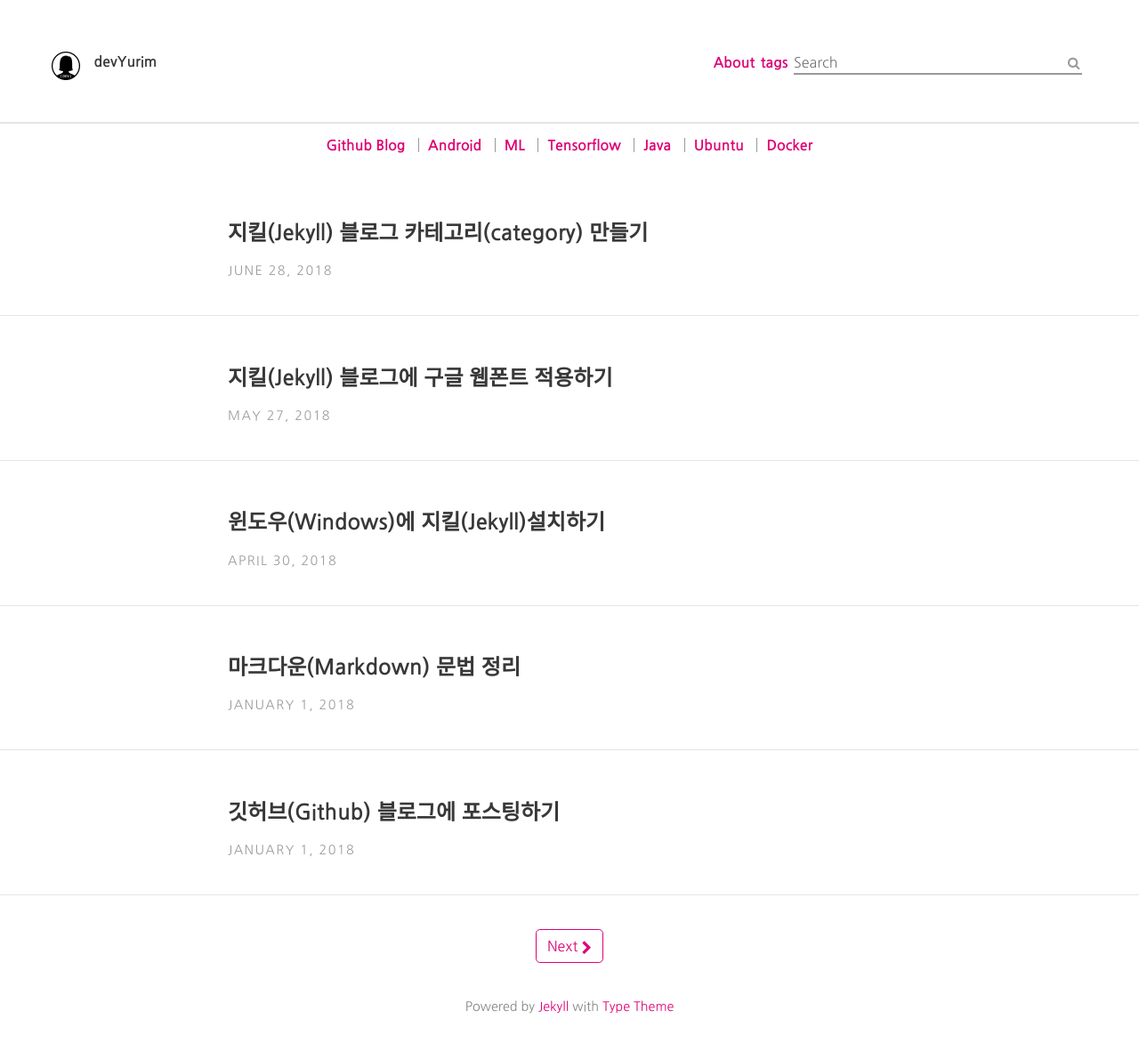
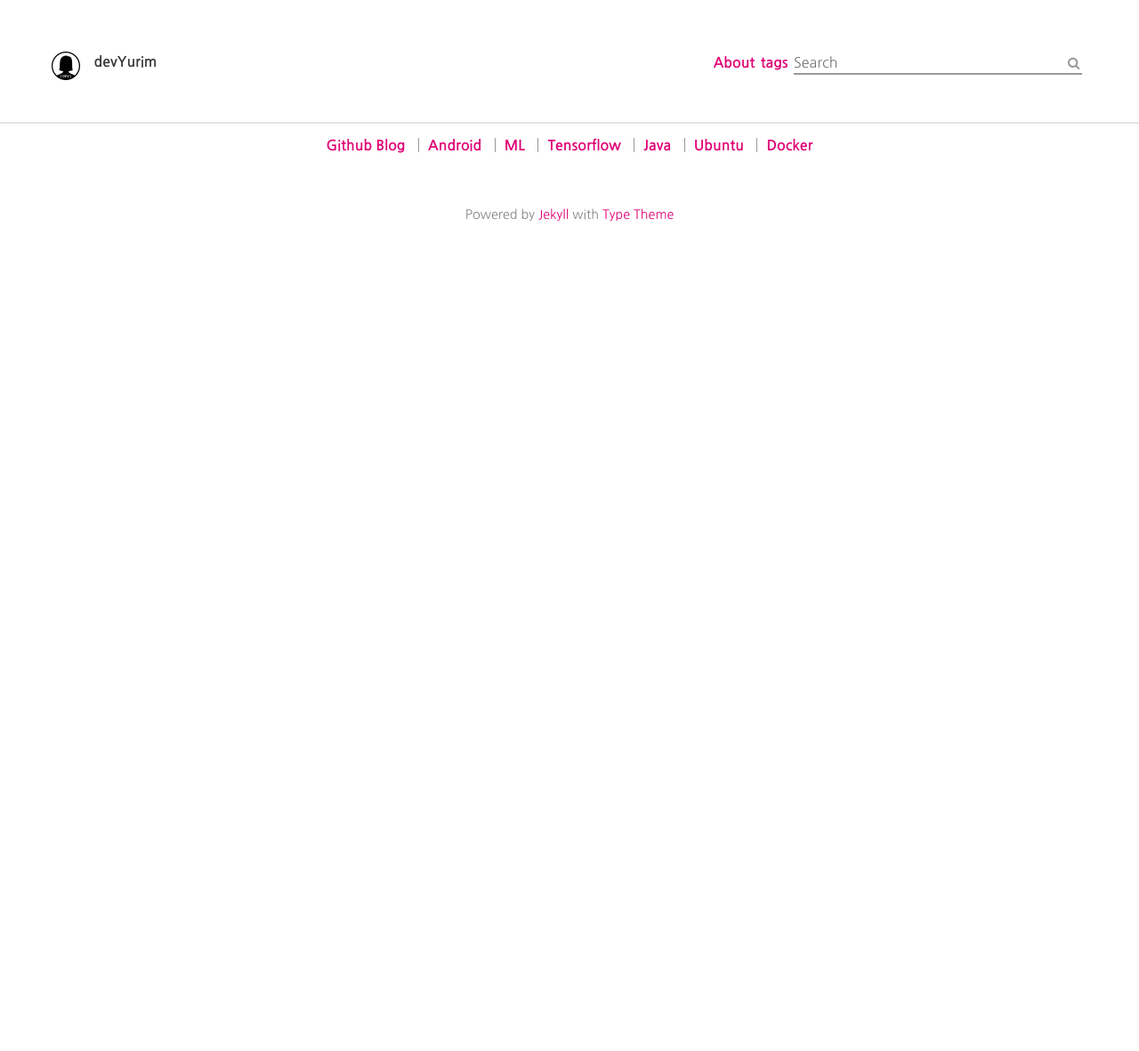
Before and after one commit to devYurim/devYurim.github.io, a Jekyll site: the page built from category/Github Blog/index.html, in a window 1280 px wide. Shown: the whole page at 89% size. Built offline with Jekyll 4.4.1, drawn with Linux system fonts in a browser that asks for light colours; nearby versions of some CDN libraries; comment, search, counter and statistics services are not loaded; after the commit the page ends 900 px from its top, so only the background shows below that.

Commit message:
fix page

```diff
--- a/_layouts/category.html
+++ b/_layouts/category.html
@@ -1,6 +1,9 @@
 ---
 layout: default
 ---
+{% unless page.content == '' %}
+  {{ content }}
+{% endunless %}
 
 <!-- Pagination is active -->
 {% assign paginator = page.paginator %}
--- a/category/Github Blog/index.html
+++ b/category/Github Blog/index.html
@@ -1,260 +1,3 @@
-<!DOCTYPE html>
-<html class="no-js">
-  <head>
-	<meta charset="utf-8">
-	<title>Github Blog | devYurim</title>
-	<meta name="description" content="developer blog">
-	<meta name="viewport" content="width=device-width, initial-scale=1">
-
-	<!-- CSS -->
-	<link rel="stylesheet" href="/assets/css/main.css">
-
-	<!--Favicon-->
-	<link rel="shortcut icon" href="/assets/favicon.ico" type="image/x-icon">
-
-	<!-- Canonical -->
-	<link rel="canonical" href="/category/Github+Blog/">
-
-	<!-- RSS -->
-	<link rel="alternate" type="application/atom+xml" title="devYurim" href="/feed.xml" />
-
-	<!-- Font Awesome -->
-	<link href="//maxcdn.bootstrapcdn.com/font-awesome/4.7.0/css/font-awesome.min.css" rel="stylesheet">
-
-	<!-- Google Fonts -->
-
-	<link href="https://fonts.googleapis.com/css?family=Nanum+Gothic:400,700" rel="stylesheet">
-
-
-	<!-- KaTeX -->
-
-	<link rel="stylesheet" href="//cdnjs.cloudflare.com/ajax/libs/KaTeX/0.8.3/katex.min.css">
-	<script src="//cdnjs.cloudflare.com/ajax/libs/KaTeX/0.8.3/katex.min.js"></script>
-
-
-	<!-- Google Analytics -->
-
-	<script>
-	(function(i,s,o,g,r,a,m){i['GoogleAnalyticsObject']=r;i[r]=i[r]||function(){
-	(i[r].q=i[r].q||[]).push(arguments)},i[r].l=1*new Date();a=s.createElement(o),
-	m=s.getElementsByTagName(o)[0];a.async=1;a.src=g;m.parentNode.insertBefore(a,m)
-	})(window,document,'script','//www.google-analytics.com/analytics.js','ga');
-
-	ga('create', 'UA-111748939-1', 'auto');
-	ga('send', 'pageview');
-	</script>
-
-</head>
-
-  <body>
-    <header class="site-header">
-	<div class="branding">
-
-		<a href="/">
-			<img class="avatar" src="/assets/img/blogmark.png" alt=""/>
-		</a>
-
-		<h1 class="site-title">
-			<a href="/">devYurim</a>
-		</h1>
-	</div>
-
-	<nav class="site-nav">
-		<ul>
-
-
-
-
-					<li>
-						<a class="page-link" href="/about/">
-							About
-						</a>
-					</li>
-
-
-
-
-
-
-
-
-
-
-
-
-
-
-
-
-
-
-
-
-
-					<li>
-						<a class="page-link" href="/tags.html">
-							tags
-						</a>
-					</li>
-
-
-
-
-
-
-
-
-
-
-
-
-
-
-
-
-
-
-
-
-
-
-
-
-
-
-
-
-
-            <!-- Search bar -->
-
-            <li>
-            <form action="/search.html" method="get">
-                <input type="text" id="search-box" name="query" placeholder="Search" class="">
-                <button type="submit" class="">
-                    <i class="fa fa-fw fa-search"></i>
-                </button>
-            </form>
-            </li>
-
-		</ul>
-	</nav>
-</header>
-
-    <header class="site-category">
-<ul>
-
-    <li><a href="/category/Github+Blog/index.html">Github Blog</a></li>
-
-    <li><a href="/category/Android/index.html">Android</a></li>
-
-    <li><a href="/category/ML/index.html">ML</a></li>
-
-    <li><a href="/category/Tensorflow/index.html">Tensorflow</a></li>
-
-    <li><a href="/category/Java/index.html">Java</a></li>
-
-    <li><a href="/category/Ubuntu/index.html">Ubuntu</a></li>
-
-    <li><a href="/category/Docker/index.html">Docker</a></li>
-
-</ul>
-</header>
-
-    <div class="content">
-      <!-- Pagination is active -->
-
-
-<div class="posts">
-
-    <div class='post-teaser'>
-      <h2>
-        <a class='post-link' href="/github%20blog/2018/06/28/blog-6.html">
-          지킬(Jekyll) 블로그 카테고리(category) 만들기
-        </a>
-      </h2>
-      <p class='meta'>
-        June 28, 2018</p>
-    </div>
-
-    <div class='post-teaser'>
-      <h2>
-        <a class='post-link' href="/github%20blog/2018/05/27/blog-5.html">
-          지킬(Jekyll) 블로그에 구글 웹폰트 적용하기
-        </a>
-      </h2>
-      <p class='meta'>
-        May 27, 2018</p>
-    </div>
-
-    <div class='post-teaser'>
-      <h2>
-        <a class='post-link' href="/github%20blog/2018/04/30/blog-4.html">
-          윈도우(Windows)에 지킬(Jekyll)설치하기
-        </a>
-      </h2>
-      <p class='meta'>
-        April 30, 2018</p>
-    </div>
-
-    <div class='post-teaser'>
-      <h2>
-        <a class='post-link' href="/github%20blog/2018/01/01/blog-3.html">
-          마크다운(Markdown) 문법 정리
-        </a>
-      </h2>
-      <p class='meta'>
-        January 1, 2018</p>
-    </div>
-
-    <div class='post-teaser'>
-      <h2>
-        <a class='post-link' href="/github%20blog/2018/01/01/blog-2.html">
-          깃허브(Github) 블로그에 포스팅하기
-        </a>
-      </h2>
-      <p class='meta'>
-        January 1, 2018</p>
-    </div>
-
-</div>
-
-
-<div class="pagination">
-
-
-  <a href="page2.html" class="button" >
-    Next
-    <i class="fa fa-chevron-right"></i>
-  </a>
-
-</div>
-
-
-    </div>
-
-<script src="/assets/js/katex_init.js"></script>
-
-
-
-<footer class="site-footer">
-	<p class="text">Powered by <a href="https://jekyllrb.com/">Jekyll</a> with <a href="https://github.com/rohanchandra/type-theme">Type Theme</a>
-</p>
-</footer>
-
-
-    <script id="dsq-count-scr" src="//.disqus.com/count.js" async></script>
-
-    <!-- Google Analytics Tracking code -->
-<script type="text/javascript">
-    var _gaq = _gaq || [];
-    _gaq.push(['_setAccount', '']);
-    _gaq.push(['_trackPageview']);
-    (function() {
-        var ga = document.createElement('script'); ga.type = 'text/javascript'; ga.async = true;
-        ga.src = ('https:' == document.location.protocol ? 'https://ssl' : 'http://www') + '.google-analytics.com/ga.js';
-        var s = document.getElementsByTagName('script')[0]; s.parentNode.insertBefore(ga, s);
-    })();
-</script>
-
-  </body>
-</html>
+---
+layout: category
+---
```
Also changed, not shown: category/Android/category.html (deleted, +0 -37 lines), category/Github Blog/category.html (deleted, +0 -37 lines).
